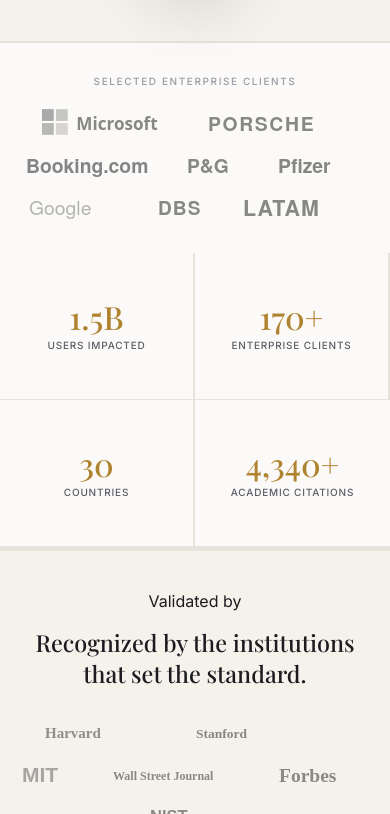
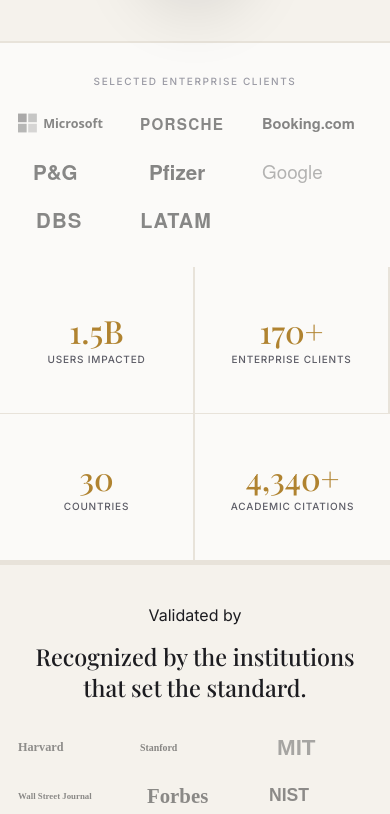
Before and after one commit to Scarcity888/jorisbeerda, a plain HTML site: page index.html in a window 390 px wide. Shown: the part 1186-2000 px from the top of the page. Drawn offline with nearby package versions, Linux system fonts and the light colour scheme.

Commit message:
Fix logo grids (uniform CSS grid), show About/Home nav link on mobile

```diff
--- a/index.html
+++ b/index.html
@@ -110,8 +110,8 @@
   /* CLIENT LOGOS */
   .clients { padding:158px 132px; text-align:center; max-width:4752px; margin:0 auto; }
   .clients-label { font-size:31px; font-weight:500; letter-spacing:.16em; text-transform:uppercase; color:var(--text-dim); margin-bottom:88px; }
-  .client-logos { display:flex; justify-content:space-between; flex-wrap:nowrap; gap:53px; align-items:center; }
-  .client-logo { height:143px; width:auto; filter:grayscale(1) opacity(0.58); transition:filter .3s ease; flex-shrink:1; min-width:0; }
+  .client-logos { display:grid; grid-template-columns:repeat(8,1fr); gap:40px; align-items:center; justify-items:center; }
+  .client-logo { height:80px; width:auto; max-width:100%; filter:grayscale(1) opacity(0.58); transition:filter .3s ease; object-fit:contain; }
   .client-logo:hover { filter:grayscale(0) opacity(1); }
 
   /* STATS */
@@ -125,8 +125,8 @@
   .validation { padding:220px 132px; background:var(--bg-mid); border-top:2px solid var(--border); border-bottom:2px solid var(--border); }
   .validation-inner { max-width:4752px; margin:0 auto; text-align:center; }
   .validation h2 { font-family:'Playfair Display',serif; font-size:clamp(75px,3.5vw,106px); font-weight:500; margin-bottom:106px; }
-  .validation-logos { display:flex; justify-content:space-between; flex-wrap:nowrap; gap:53px; align-items:center; }
-  .validation-logo { height:143px; width:auto; filter:grayscale(1) opacity(0.55); flex-shrink:1; min-width:0; }
+  .validation-logos { display:grid; grid-template-columns:repeat(6,1fr); gap:40px; align-items:center; justify-items:center; }
+  .validation-logo { height:80px; width:auto; max-width:100%; filter:grayscale(1) opacity(0.55); object-fit:contain; }
 
   /* CONTACT FORM */
   .cta-section { padding:220px 132px; text-align:center; background:var(--bg); max-width:4752px; margin:0 auto; }
@@ -173,8 +173,8 @@
     .endorsement-photo img{width:280px; height:280px;}
 
     .clients{padding:60px 40px;}
-    .client-logos{gap:24px;}
-    .client-logo{height:60px;}
+    .client-logos{grid-template-columns:repeat(4,1fr); gap:24px;}
+    .client-logo{height:48px;}
 
     .stats .stat{padding:48px 24px;}
     .stat-number{font-size:56px;}
@@ -182,7 +182,8 @@
 
     .validation{padding:60px 40px;}
     .validation h2{font-size:clamp(32px,3vw,48px); margin-bottom:48px;}
-    .validation-logo{height:60px;}
+    .validation-logos{grid-template-columns:repeat(3,1fr); gap:24px;}
+    .validation-logo{height:48px;}
 
     .cta-section{padding:80px 40px;}
     .cta-section h2{font-size:clamp(32px,4vw,56px);}
@@ -198,8 +199,8 @@
   @media (max-width: 768px){
     .nav-inner{padding:14px 18px;}
     .nav-logo{font-size:18px;}
-    .nav-links{gap:0;}
-    .nav-links a:not(.nav-cta){display:none;}
+    .nav-links{gap:12px; align-items:center;}
+    .nav-links a:not(.nav-cta){font-size:13px; color:var(--text-muted);}
     .nav-cta{padding:7px 14px; border-radius:8px; font-size:12px; font-weight:600; white-space:nowrap; letter-spacing:-.01em;}
 
     .hero{padding:70px 18px 36px;}
@@ -224,8 +225,8 @@
 
     .clients{padding:32px 18px;}
     .clients-label{font-size:10px; margin-bottom:20px;}
-    .client-logos{gap:12px 16px; flex-wrap:wrap; justify-content:center;}
-    .client-logo{height:30px;}
+    .client-logos{grid-template-columns:repeat(3,1fr); gap:16px 12px;}
+    .client-logo{height:32px;}
 
     .stats{grid-template-columns:repeat(2,1fr);}
     .stat{padding:28px 12px; border-bottom:1px solid var(--border);}
@@ -234,8 +235,8 @@
 
     .validation{padding:40px 18px;}
     .validation h2{font-size:clamp(22px,6vw,32px); margin-bottom:28px;}
-    .validation-logos{gap:12px 16px; flex-wrap:wrap; justify-content:center;}
-    .validation-logo{height:30px;}
+    .validation-logos{grid-template-columns:repeat(3,1fr); gap:16px 12px;}
+    .validation-logo{height:32px;}
 
     .cta-section{padding:48px 18px;}
     .cta-section h2{font-size:clamp(24px,7vw,36px); margin-bottom:14px; line-height:1.2;}
```
Also changed, not shown: about-joris-beerda.html (+2 -2 lines).
